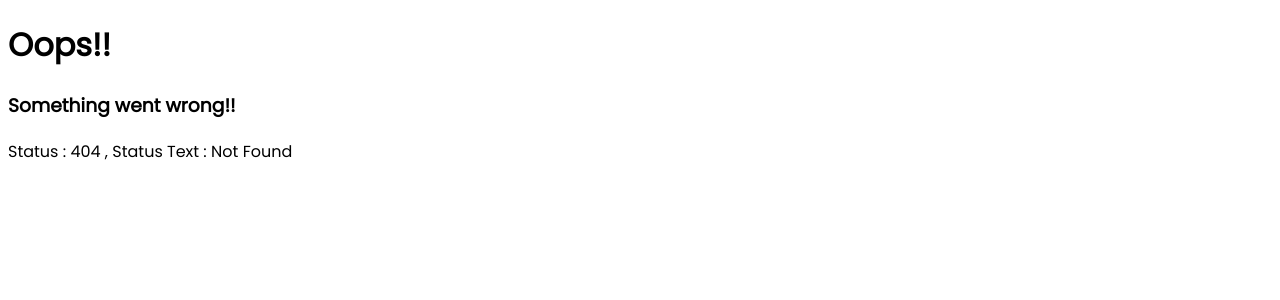
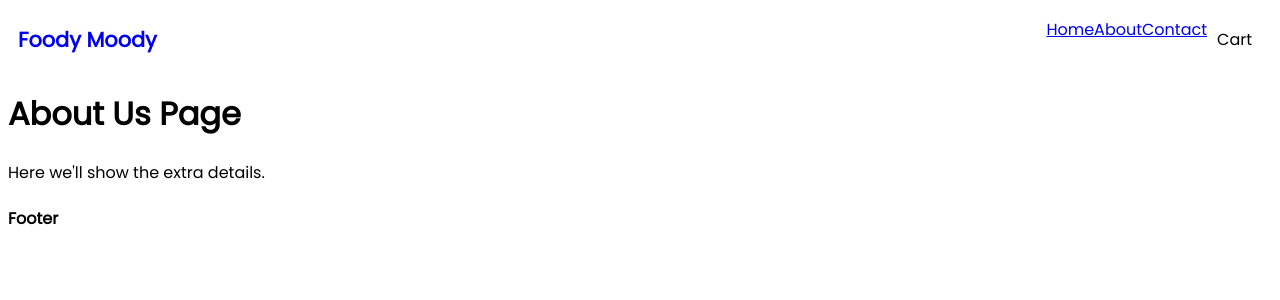
Before and after one commit to k-rahul21/Foody-moody, a React (Vite) app: page /about in a window 1280 px wide. Before the commit this address had no page. Shown: the top 300 px of the page. Built offline with nearby package versions, Linux system fonts and the light colour scheme.

Commit message:
fix: typos

```diff
--- a/src/App.js
+++ b/src/App.js
@@ -23,7 +23,7 @@ const appRoute = createBrowserRouter([
     path: "/",
     element: <AppLayout/>,
     errorElement: <ErrorPage/>,
-    Children: [
+    children: [
       {
         path: "/",
         element: <Body/>
@@ -38,7 +38,7 @@ const appRoute = createBrowserRouter([
       },
     ]
   },
-])
+]);
 
 
 const root = ReactDOM.createRoot(document.getElementById("root"));
--- a/src/components/Header/Header.js
+++ b/src/components/Header/Header.js
@@ -10,14 +10,18 @@ const Header = () => {
       {/* <SearchBar/> */}
       <div className="nav-items">
         <ul>
-          <li><Link to="/">Home</Link></li>
-          <li><Link to="/about">About</Link></li>
           <Link to="/">
+            <li>Home</li>
+          </Link>
+          <Link to="/about">
+            <li>About</li>
+          </Link>
+          <Link to="/contact">
             <li>Contact</li>
           </Link>
-          <Link to="/">
+          {/* <Link to="/"> */}
             <li>Cart</li>
-          </Link>
+          {/* </Link> */}
         </ul>
       </div>
     </div>
```
